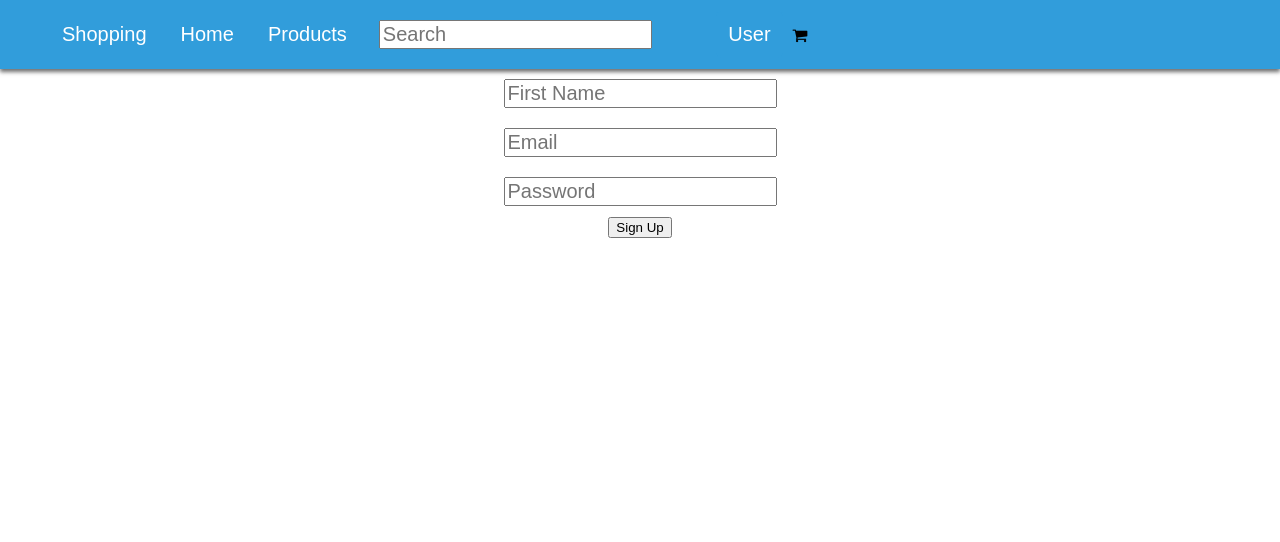
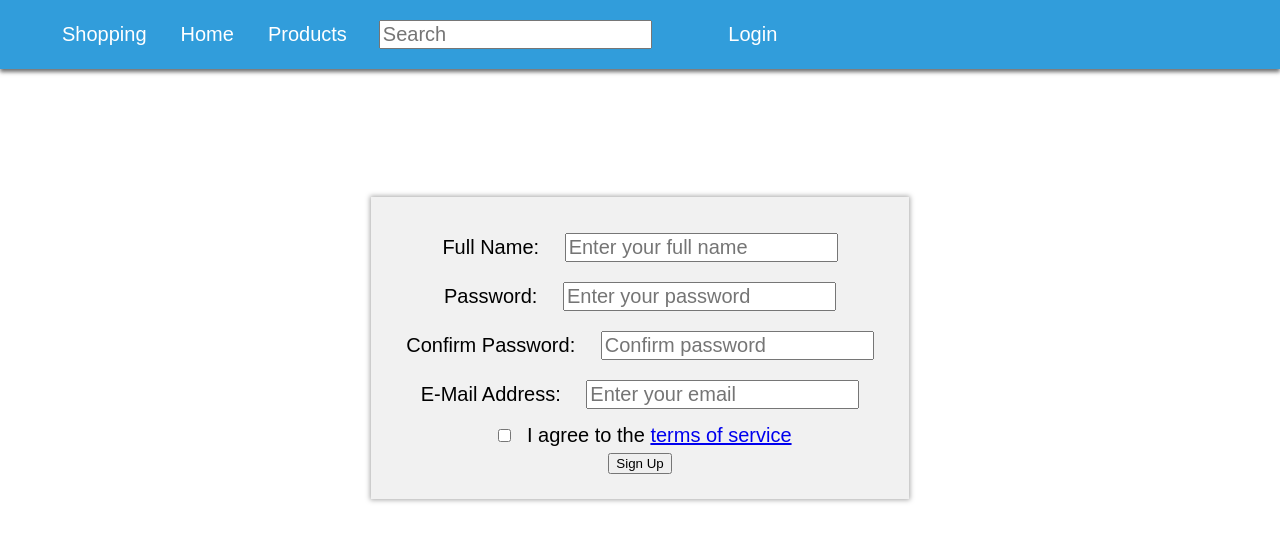
Before and after one commit to amrutajoshi01/ReactAssignment, a React app: page /signup in a window 1280 px wide. Built offline with nearby package versions, Linux system fonts and the light colour scheme.

Commit message:
Modifications to Navbar component *Increment of cart count *Toggle visibility of navbar links

```diff
--- a/src/components/Cart/cart.component.js
+++ b/src/components/Cart/cart.component.js
@@ -6,6 +6,10 @@ class Cart extends Component{
         this.state ={
             cartCount: 0
         }
+    }
+
+    componentDidMount = () =>{
+        this.props.displayCartCount(this.state.cartCount);
     }
 
     getCartCount = () =>{
--- a/src/components/DropDown/dropDown.component.js
+++ b/src/components/DropDown/dropDown.component.js
@@ -26,7 +26,8 @@ class DropDown extends Component {
     handleLogout = () => {
         localStorage.removeItem('username', this.state.username);
         localStorage.removeItem('password', this.state.password);
-        this.props.onAuthentication(false);
+        localStorage.setItem('isAuthenticated', false);
+        this.props.onAuthentication();
     }
 
     render() {
@@ -38,7 +39,7 @@ class DropDown extends Component {
                         <Link to="/profile">Profile</Link>
                         <Link to="/cart">Cart</Link>
                         <Link to="#">Settings</Link>
-                        <Link to="/login" onClick={this.handleLogout}>Logout</Link>
+                        <a href="/login" onClick={this.handleLogout}>Logout</a>
                     </div>
                 ) :
                     (
--- a/src/components/DropDown/dropdown.css
+++ b/src/components/DropDown/dropdown.css
@@ -17,7 +17,7 @@
     display: inline-block;
   }
 
-  .dropdownMenu {
+  .dropdownMenu{
     display: none;
     position: absolute;
     right: 0;
@@ -27,7 +27,7 @@
     z-index: 1;
   }
 
-  .dropdownMenu a {
+  .dropdownMenu a{
     color: black;
     padding: 12px 16px;
     text-decoration: none;
--- a/src/components/Login/login.component.js
+++ b/src/components/Login/login.component.js
@@ -40,8 +40,9 @@ class Login extends Component {
 
             localStorage.setItem('username', this.state.username);
             localStorage.setItem('password', this.state.password);
+            localStorage.setItem('isAuthenticated', true);
 
-            this.props.onAuthentication(true);
+            this.props.onAuthentication();
             this.props.history.push('/Product');
         }
 
--- a/src/components/MainComponent/mainComponent.component.js
+++ b/src/components/MainComponent/mainComponent.component.js
@@ -10,9 +10,7 @@ import Profile from '../Profile/profile.component';
 import App from "../App/App.component";
 import Navbar from '../Navbar/navbar.component';
 import Cart from "../Cart/cart.component"
-import SignUp from '../SignUp/old';
-
-import { Provider as AlertProvider } from 'react-alert'
+import SignUp from '../SignUp';
 
 import "./mainComponent.css"
 
@@ -28,24 +26,29 @@ class MainComponent extends Component {
                 userImg: "../images/user.jpg",
             },
             isAuthenticated: false,
-        }
+            cartCount: 0
         }
 
-    componentDidMount = () =>{
+    }
+
+    componentDidMount = () => {
         this.setState({
-            isAuthenticated: localStorage.getItem('isAuthenticated')
+            isAuthenticated: localStorage.getItem('isAuthenticated') === 'true'
         });
     }
 
-    onAuthentication = (value) => {
+    onAuthentication = () => {
         this.setState({
-            isAuthenticated: value,
+            isAuthenticated: localStorage.getItem('isAuthenticated') === 'true'
         });
-        localStorage.setItem('isAuthenticated', value);
     }
 
     displayCartCount = (cartCount) => {
-        return cartCount;
+        this.setState({ cartCount: cartCount });
+    }
+
+    incrementCartCount = () => {
+        this.setState({ cartCount: this.state.cartCount + 1 });
     }
 
 
@@ -57,8 +60,7 @@ class MainComponent extends Component {
         return (
             <div className="main" >
                 {/* <Router> */}
-                    {/* <Navbar onAuthentication={this.onAuthentication} displayCartCount={this.displayCartCount} /> */}
-                    <Navbar isAuthenticated={this.isAuthenticated} displayCartCount={this.displayCartCount} />
+                <Navbar isAuthenticated={this.state.isAuthenticated} onAuthentication={this.onAuthentication} cartCount={this.state.cartCount} />
                 <Switch>
                     <Route exact path="/profile">
                         <Profile {...user} />
@@ -70,13 +72,15 @@ class MainComponent extends Component {
                         <Login onAuthentication={this.onAuthentication} />
                     </Route>
                     <Route exact path="/product">
-                            <ProductDisplay isAuthenticated={this.state.isAuthenticated}/>
+                        <ProductDisplay isAuthenticated={this.state.isAuthenticated} incrementCartCount={this.incrementCartCount} />
                     </Route>
                     <Route exact path="/signup">
                         <SignUp />
                     </Route>
+                    <Route exact path="/cart">
+                        <Cart displayCartCount={this.displayCartCount} ref={this.cartElement} />
+                    </Route>
                 </Switch>
-                    <Cart displayCartCount={this.displayCartCount} />
                 {/* </Router > */}
             </div >
         );
--- a/src/components/Navbar/navbar.component.js
+++ b/src/components/Navbar/navbar.component.js
@@ -14,12 +14,12 @@ class Navbar extends Component {
     }
 
     componentDidMount = () => {
-        //document.getElementById('cartIcon').innerHTML += this.props.cartCountIncrement();
+        if(this.props.isAuthenticated)
+            document.getElementById('cartIcon').innerHTML += this.props.cartCount;
     }
 
     render() {
-        //this.props.displayCartCount();
-        console.log('Navbar: isAuthenticated: ' + this.props.isAuthenticated);
+        console.log('Navbar: isAuthenticated: ' + this.props.isAuthenticated, typeof this.props.isAuthenticated);
         return (
             <nav className="nav-wrapper">
                 <div className="container">
@@ -30,10 +30,9 @@ class Navbar extends Component {
                         <li><input type="text" placeholder="Search" /> </li>
                     </ul>
                     <ul className="toggle">
-                        {this.props.isAuthenticated && <li ><Link to="/login">Login</Link></li>}
-                        {!this.props.isAuthenticated && <li><DropDown onAuthentication={this.props.onAuthentication} /></li>}
-                        <li id="cartIcon"><i className="fa fa-shopping-cart"></i></li>
-                        {/* {this.props.isAuthenticated && <li ><Link to="/signup">SignUp</Link></li>} */}
+                        {!this.props.isAuthenticated && <li ><Link to="/login">Login</Link></li>}
+                        {this.props.isAuthenticated && <li><DropDown onAuthentication={this.props.onAuthentication} /></li>}
+                        {this.props.isAuthenticated && <li id="cartIcon"><i className="fa fa-shopping-cart">{this.props.cartCount}</i></li>}
                     </ul>
                 </div>
             </nav>
--- a/src/components/Navbar/navbar.css
+++ b/src/components/Navbar/navbar.css
@@ -18,7 +18,7 @@ li > a, .button{
     font-family: sans-serif;
     text-decoration: none;
 }
-li > a:link, .button{
+li > a:link, .button, #cartIcon{
     color: white;
 }
 
--- a/src/components/ProductDisplay/productdisplay.component.js
+++ b/src/components/ProductDisplay/productdisplay.component.js
@@ -12,9 +12,10 @@ class ProductDisplay extends Component {
     }
 
     addToCart = (event) => {
-        if(this.props.isAuthenticated)
+        if(this.props.isAuthenticated){
             console.log('add to cart' + event.target.value);
-
+            this.props.incrementCartCount();
+        }
         else{
             alert('please Login to add to cart');
         }
--- a/src/components/SignUp/index.js
+++ b/src/components/SignUp/index.js
@@ -1,6 +1,5 @@
 import React, { Component } from 'react';
 import { withRouter } from 'react-router-dom';
-import {useAlert} from 'react-alert';
 
 import "./styles.css";
 
@@ -91,8 +90,6 @@ class SignUp extends Component {
   handleSubmit = (e) => {
     e.preventDefault();
 
-    const alert = useAlert();
-
     if (this.handleValidation()) {
       this.setState({
         email: '',
@@ -102,7 +99,6 @@ class SignUp extends Component {
         hasAgreed: false,
       });
 
-      alert.success("You Have Signed Up Successfully!");
       this.props.history.push('/login');
     }
   }
--- a/src/components/SignUp/styles.css
+++ b/src/components/SignUp/styles.css
@@ -11,6 +11,5 @@
 }
 
 .FormField{
-    padding: 1%;
     display: block;
 }
```
Lines whose indentation alone changed are shown as unchanged.
